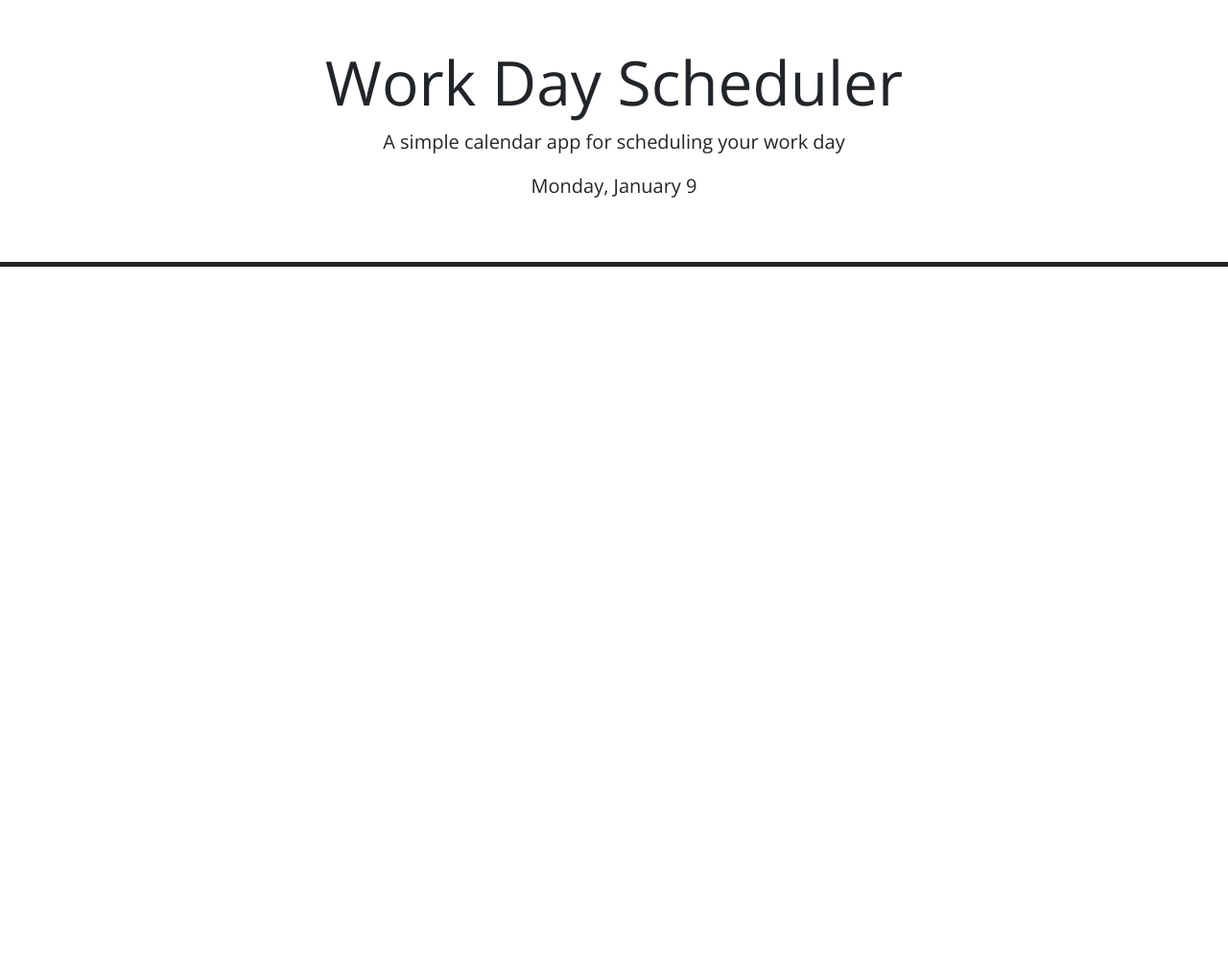
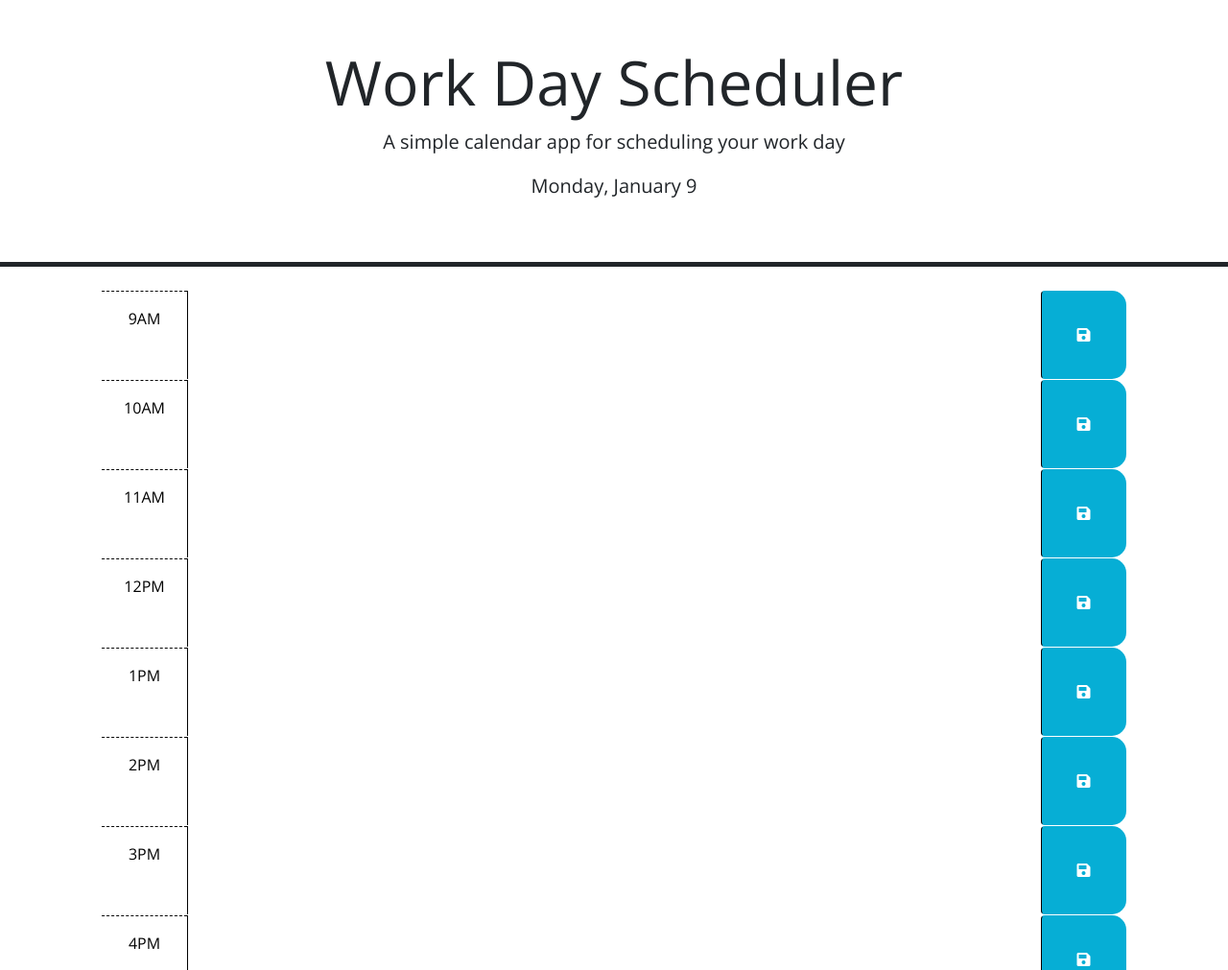
Before and after one commit to Isglad/work-day-scheduler, a plain HTML site: page index.html in a window 1280 px wide. Shown: the top 1011 px of the page at 96% size. Before the commit the page ends 800 px from the top, so only its background shows below. Drawn offline with nearby package versions, Linux system fonts and the light colour scheme.

Commit message:
update hour display

```diff
--- a/script.js
+++ b/script.js
@@ -33,8 +33,23 @@ var textId = "";
 var textValue = "";
 var storedMessage = "";
 var myPlanner = {};
+var today = dayjs();
 
 function dayScheduler(time) {
+  var hour = "";
+  var timeString = time.toString()
+  if(time < 12){
+    hour = timeString.concat("AM")
+  }
+  else if (time === 12){
+    hour = timeString.concat("PM")
+  }
+  else{
+    time -= 12
+    timeString = time.toString()
+    hour = timeString.concat("PM")
+  }
+
   // create
   var sectionEl = $("<section>");
   var divEl = $("<div>");
@@ -42,11 +57,11 @@ function dayScheduler(time) {
   var buttonEl = $("<button>");
   var iconEl = $("<i>");
   // set
-  sectionEl.class("row time-block").attr("id", time);
-  divEl.class("col-2 col-md-1 hour text-center py-3");
-  textEl.class("col-8 col-md-10 description").attr("rows", "3");
-  buttonEl.class("btn saveBtn col-2 col-md-1").attr("aria-label", "save");
-  iconEl.class("fas fa-save").attr("aria-hidden", "true");
+  sectionEl.addClass("row time-block").attr("id", hour);
+  divEl.addClass("col-2 col-md-1 hour text-center py-3").text(hour);
+  textEl.addClass("col-8 col-md-10 description").attr("rows", "3");
+  buttonEl.addClass("btn saveBtn col-2 col-md-1").attr("aria-label", "save");
+  iconEl.addClass("fas fa-save").attr("aria-hidden", "true");
   // append
   $("#main-container").append(sectionEl);
   sectionEl.append(divEl);
@@ -82,11 +97,10 @@ function dayScheduler(time) {
 // Create a function that will update date every 24hours (86400000 milliseconds)
 setInterval(updateDate(), 86400000);
 function updateDate() {
-  // Create today's date
-  var now = dayjs();
-  var today = now.format("dddd, MMMM D");
+  // Create currentDate's date
+  var currentDate = today.format("dddd, MMMM D");
   // add text to the webpage
-  dayEl.text(today);
+  dayEl.text(currentDate);
 }
 
 // when I change/type message in textarea field, I want a random id attribute to be created for that specific text area.
@@ -130,3 +144,11 @@ window.addEventListener("beforeunload", onPageReload());
 // type a message
 
 console.log(myPlanner);
+
+function init(){
+  for(var i = 9; i < 18; i++){
+    dayScheduler(i)
+  }
+
+}
+init();
--- a/style.css
+++ b/style.css
@@ -3,7 +3,7 @@ body {
   font-size: 16px;
 }
 
-input {
+textarea {
   background: transparent;
   border: none;
   resize: none;
```
